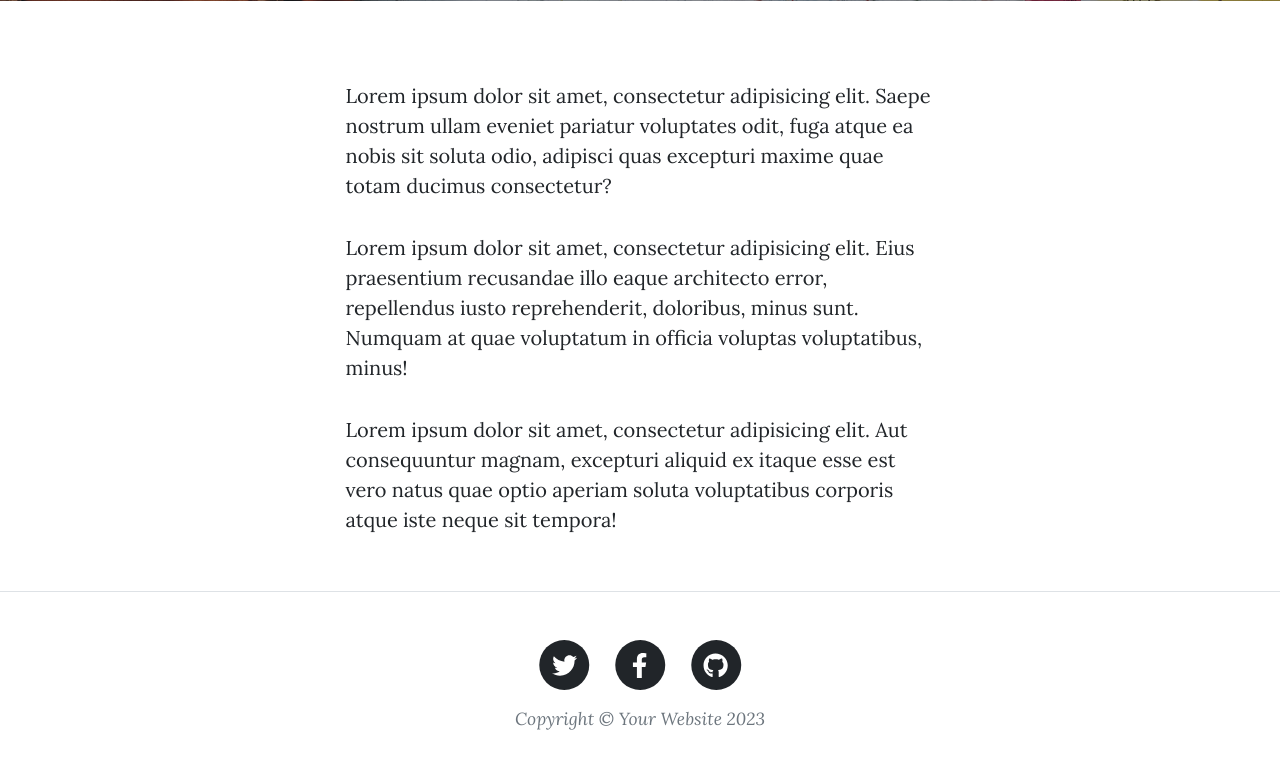
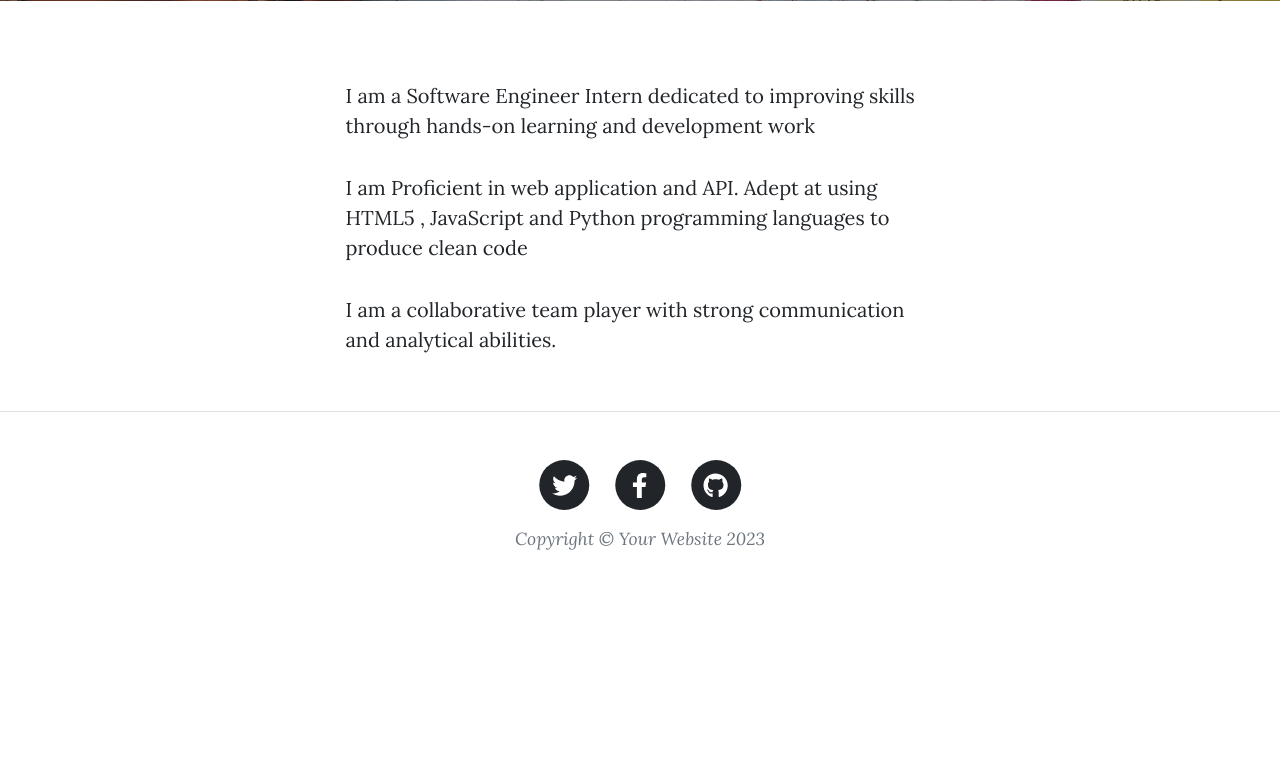
Before and after one commit to Manvendre/Blog_Web, a Flask app: page /about in a window 1280 px wide. Shown: the part 531-1312 px from the top of the page. After the commit the page ends 1081 px from the top, so only its background shows below. Run offline with Flask 3, Linux system fonts and the light colour scheme; some libraries are stand-ins or nearby versions.

Commit message:
first commit

```diff
--- a/app.py
+++ b/app.py
@@ -2,6 +2,9 @@ import datetime
 from flask import Flask, render_template,request,session,redirect
 from flask_sqlalchemy import SQLAlchemy
 import psycopg2
+import os
+from werkzeug.utils import secure_filename
+from werkzeug.datastructures import  FileStorage
 
 
 
@@ -10,6 +13,7 @@ app.secret_key = 'super-secret-key'
 
 app.config["SQLALCHEMY_DATABASE_URI"] = 'postgresql+psycopg2://postgres:2083@localhost:5432/Blogpost'
 app.config['SQLALCHEMY_TRACK_MODIFICATIONS'] = False
+app.config['UPLOAD_FOLDER'] = 'C:\\Users\\777ma\\OneDrive\\Desktop\\BLOG\\static\\assets\\img'
 
 db=SQLAlchemy(app)
 
@@ -26,6 +30,8 @@ class Posts(db.Model):
     __tablename__='posts'
     sno = db.Column(db.Integer, primary_key=True,autoincrement=True)
     tital = db.Column(db.String(80), nullable=False)
+    subhead = db.Column(db.String(80), nullable=False)
+    img_url = db.Column(db.String(80), nullable=False)
     contant = db.Column(db.String(120), nullable=False)
     date = db.Column(db.String(12), nullable=True)
 
@@ -57,8 +63,8 @@ def dashboard():
             session['user']=username
             posts = Posts.query.all()
             return render_template("dashboard.html", posts=posts)
-    else:
-        return render_template("login.html")
+
+    return render_template("login.html")
 
 
 @app.route("/post/<string:tital>", methods=['GET'])
@@ -73,10 +79,15 @@ def add():
           if(request.method=='POST'):
                '''Add entry to the database'''
                tital = request.form.get('tital')
+               subhead=request.form.get('subhead')
                contant = request.form.get('content')
-               entry = Posts(tital=tital,contant = contant, date= datetime.datetime.now() )
+               f = request.files['file1']
+               img_url=f.filename
+               f.save(os.path.join(app.config['UPLOAD_FOLDER'], secure_filename(f.filename)))
+               entry = Posts(tital=tital,subhead=subhead,img_url=img_url,contant = contant, date= datetime.datetime.now() )
                db.session.add(entry)
                db.session.commit()
+
                return redirect('/dashboard')
           return render_template('add.html')
 
--- a/tempCodeRunnerFile.py
+++ b/tempCodeRunnerFile.py
@@ -0,0 +1 @@
+static\\assets\\img
--- a/templates/about.html
+++ b/templates/about.html
@@ -19,9 +19,9 @@
             <div class="container px-4 px-lg-5">
                 <div class="row gx-4 gx-lg-5 justify-content-center">
                     <div class="col-md-10 col-lg-8 col-xl-7">
-                        <p>Lorem ipsum dolor sit amet, consectetur adipisicing elit. Saepe nostrum ullam eveniet pariatur voluptates odit, fuga atque ea nobis sit soluta odio, adipisci quas excepturi maxime quae totam ducimus consectetur?</p>
-                        <p>Lorem ipsum dolor sit amet, consectetur adipisicing elit. Eius praesentium recusandae illo eaque architecto error, repellendus iusto reprehenderit, doloribus, minus sunt. Numquam at quae voluptatum in officia voluptas voluptatibus, minus!</p>
-                        <p>Lorem ipsum dolor sit amet, consectetur adipisicing elit. Aut consequuntur magnam, excepturi aliquid ex itaque esse est vero natus quae optio aperiam soluta voluptatibus corporis atque iste neque sit tempora!</p>
+                        <p>I am a Software Engineer Intern dedicated to improving skills through hands-on learning and development work</p>
+                        <p>I am Proficient in web application and API. Adept at using HTML5 , JavaScript and Python programming languages to produce clean code</p>
+                        <p>I am a collaborative team player with strong communication and analytical abilities.</p>
                     </div>
                 </div>
             </div>
--- a/templates/index.html
+++ b/templates/index.html
@@ -7,8 +7,8 @@
                 <div class="row gx-4 gx-lg-5 justify-content-center">
                     <div class="col-md-10 col-lg-8 col-xl-7">
                         <div class="site-heading">
-                            <h1>Clean Blog</h1>
-                            <span class="subheading">A Blog Theme by Start Bootstrap</span>
+                            <h1> Blog Hub</h1>
+                            <span class="subheading">A Blog Website for the Programmer</span>
                         </div>
                     </div>
                 </div>
@@ -25,7 +25,7 @@
 
                            </h2>
                            <h3 class="post-subtitle">
-                            sub header
+                           {{post.subhead}}
                            </h3>
                            </a>
                               <p class="post-meta">Posted by
--- a/templates/layout.html
+++ b/templates/layout.html
@@ -13,7 +13,7 @@
         <link href="https://fonts.googleapis.com/css?family=Lora:400,700,400italic,700italic" rel="stylesheet" type="text/css" />
         <link href="https://fonts.googleapis.com/css?family=Open+Sans:300italic,400italic,600italic,700italic,800italic,400,300,600,700,800" rel="stylesheet" type="text/css" />
         <!-- Core theme CSS (includes Bootstrap)-->
-        <link href="static/css/styles.css" rel="stylesheet" />
+        <link href="/static/css/styles.css" rel="stylesheet" />
     </head>
     <body>
         <!-- Navigation-->
--- a/templates/post.html
+++ b/templates/post.html
@@ -2,13 +2,13 @@
 {% block body %}
 
         <!-- Page Header-->
-        <header class="masthead" style="background-image: url('static/assets/img/post-bg.jpg')">
+        <header class="masthead" style="background-image: url('static/assets/img/about-bg.jpg')">
             <div class="container position-relative px-4 px-lg-5">
                 <div class="row gx-4 gx-lg-5 justify-content-center">
                     <div class="col-md-10 col-lg-8 col-xl-7">
                         <div class="post-heading">
                             <h1>{{post.tital}}</h1>
-                            <h2 class="subheading">Problems look mighty small from 150 miles up</h2>
+                            <h2 class="subheading">{{post.subhead}}</h2>
                             <span class="meta">
                                 Posted by
                                 <a href="#!">Manav</a>
--- /dev/null
+++ b/templates/test.html
@@ -0,0 +1,3 @@
+{% extends "layout.html" %}
+{% block body %}
+{% endblock %}
```
Also changed, not shown: templates/add.html (+10 -2 lines), 1 other file.
